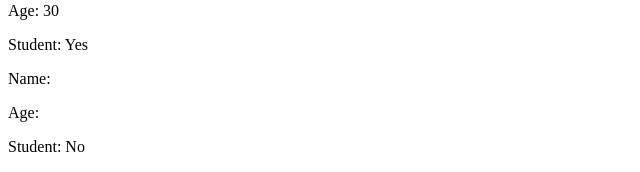
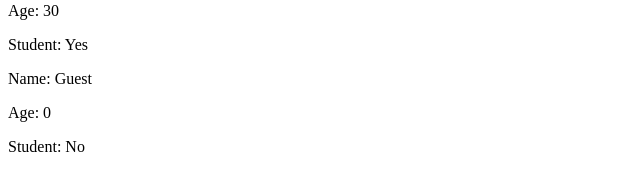
Before and after one commit to magobryan81/react, a React (Vite) app: page / in a window 1280 px wide. Shown: the part 515-687 px from the top of the page, without its empty margins (0-640 px from the left). Built offline with nearby package versions, Linux system fonts and the light colour scheme.

Commit message:
fix the defaultProps and use default parameters instead

```diff
--- a/src/Student.jsx
+++ b/src/Student.jsx
@@ -1,11 +1,23 @@
 import PropTypes from 'prop-types'
 
-function Student(props) {
+// function Student(props) {
+//     return(
+//         <div>
+//             <p>Name: {props.name}</p>
+//             <p>Age: {props.age}</p>
+//             <p>Student: {props.isStudent ? "Yes" : "No"}</p>
+//         </div>
+//     );
+// }
+
+
+// it is much better to use it
+function Student({ name = "Guest", age = 0, isStudent = false }) {
     return(
         <div>
-            <p>Name: {props.name}</p>
-            <p>Age: {props.age}</p>
-            <p>Student: {props.isStudent ? "Yes" : "No"}</p>
+            <p>Name: {name}</p>
+            <p>Age: {age}</p>
+            <p>Student: {isStudent ? "Yes" : "No"}</p>
         </div>
     );
 }
```
